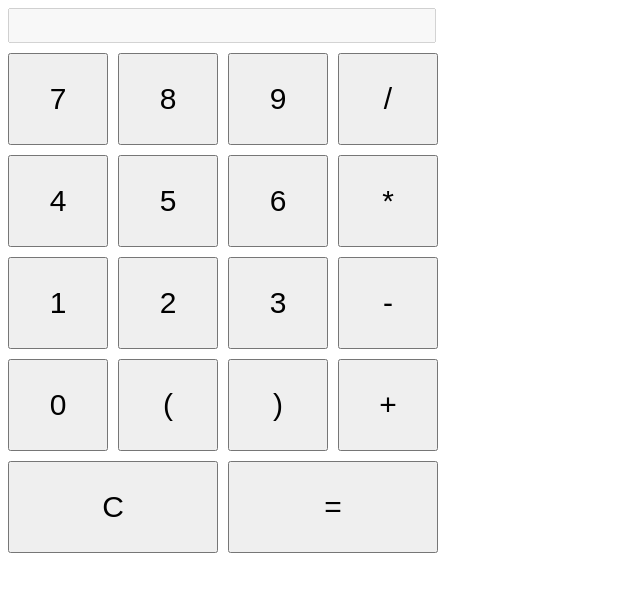
After one commit to glushul/PHP, a PHP site: page /labs/lab2.html in a window 1280 px wide. The commit adds this page. Shown: the top 592 px of the page, without its empty margins (0-640 px from the left). Run offline with PHP 8.4, Linux system fonts and the light colour scheme.

Commit message:
calculator

```diff
--- a/index.php
+++ b/index.php
@@ -24,7 +24,7 @@
         <ol>
             <li><a href="labs/lab1.php">Основные элементы и операторы</a></li>
             <li><a href="labs/solve.php">Solve the equation</a></li>
-            <li><a href="labs/lab2.php">Calculator</a></li>
+            <li><a href="labs/lab2.html">Calculator</a></li>
         </ol>
         <h2>Проект</h2>
         <ol>
--- /dev/null
+++ b/labs/lab2.html
@@ -0,0 +1,62 @@
+<!DOCTYPE html>
+<html lang="ru">
+
+<head>
+  <meta charset="UTF-8" />
+  <meta name="viewport" content="width=device-width, initial-scale=1.0" />
+  <title>Калькулятор</title>
+  <style>
+    .calculator {
+      margin: 0 auto;
+      display: grid;
+      grid-template-columns: repeat(4, 100px);
+      height: 500px;
+      gap: 10px;
+      font-size: 30px;
+    }
+
+    button {
+      font-size: 30px;
+    }
+
+    #display {
+      width: 420px;
+      font-size: 25px;
+      margin-bottom: 10px;
+    }
+
+    #clear, #calculate {
+      grid-column: 2 span;
+    }
+  </style>
+  <script src="lab2.js" defer></script>
+</head>
+
+<body>
+  <main>
+    <input type="text" id="display" class="display" disabled>
+    <div class="calculator">
+      <button class="btn" onclick="addToDisplay('7')">7</button>
+      <button class="btn" onclick="addToDisplay('8')">8</button>
+      <button class="btn" onclick="addToDisplay('9')">9</button>
+      <button class="btn" onclick="addToDisplay('/')">/</button>
+
+      <button class="btn" onclick="addToDisplay('4')">4</button>
+      <button class="btn" onclick="addToDisplay('5')">5</button>
+      <button class="btn" onclick="addToDisplay('6')">6</button>
+      <button class="btn" onclick="addToDisplay('*')">*</button>
+
+      <button class="btn" onclick="addToDisplay('1')">1</button>
+      <button class="btn" onclick="addToDisplay('2')">2</button>
+      <button class="btn" onclick="addToDisplay('3')">3</button>
+      <button class="btn" onclick="addToDisplay('-')">-</button>
+
+      <button class="btn" onclick="addToDisplay('0')">0</button>
+      <button class="btn" onclick="addToDisplay('(')">(</button>
+      <button class="btn" onclick="addToDisplay(')')">)</button>
+      <button class="btn" onclick="addToDisplay('+')">+</button>
+      <button class="btn" id="clear" onclick="clearDisplay()">C</button>
+      <button class="btn" id="calculate" onclick="calculateResult()">=</button>
+    </div>
+  </main>
+</body>
--- /dev/null
+++ b/labs/lab2.js
@@ -0,0 +1,30 @@
+let display = document.getElementById('display');
+
+function addToDisplay(value) {
+    if (display.value === 'Неправильно введено выражение')
+        display.value = '';
+    display.value += value;
+}
+
+function clearDisplay() {
+    display.value = '';
+}
+
+function calculateResult() {
+    const userInput = display.value;
+
+    fetch('lab2.php', {
+        method: 'POST',
+        headers: {
+            'Content-Type': 'application/x-www-form-urlencoded',
+        },
+        body: 'expression=' + encodeURIComponent(userInput),
+    })
+    .then(response => response.json())
+    .then(data => {
+        display.value = data.result;
+    })
+    .catch(error => {
+        display.value = 'Неправильно введено выражение';
+    });
+}
```
Also changed, not shown: labs/lab2.php (+28 -0 lines).
